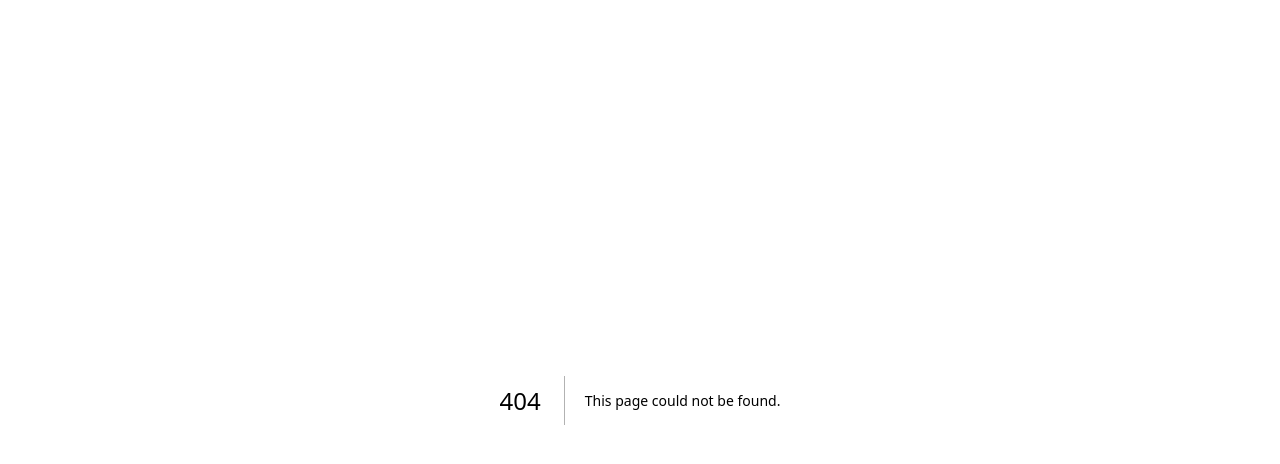
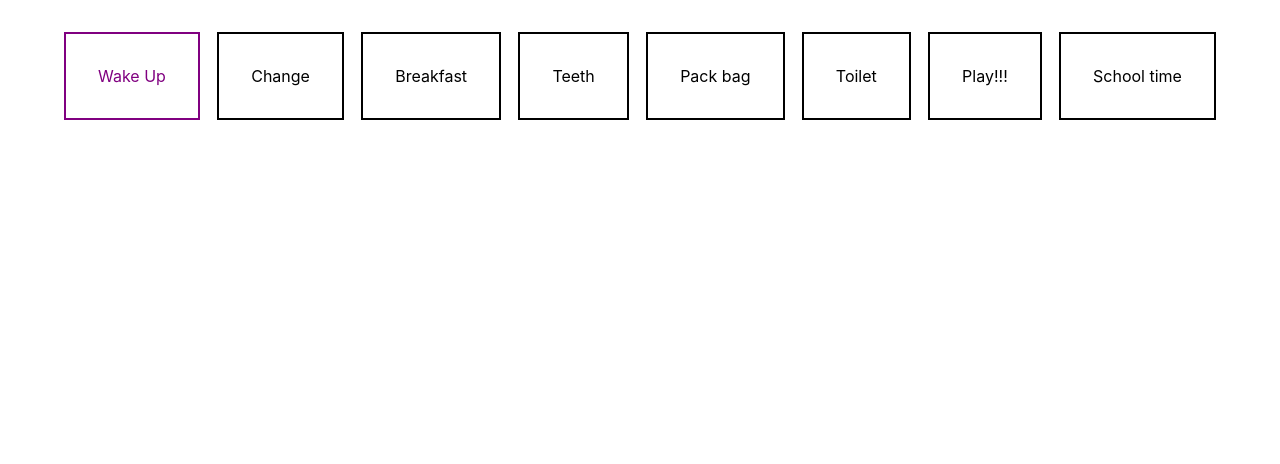
Before and after one commit to aliceals/ready-app, a Next.js app: page /tasks in a window 1280 px wide. Before the commit this address had no page. Shown: the top 464 px of the page. Built offline with nearby package versions, Linux system fonts and the light colour scheme.

Commit message:
Set up tasks

```diff
--- a/pages/_app.tsx
+++ b/pages/_app.tsx
@@ -1,6 +1,6 @@
-import '../styles/globals.css'
-import type { AppProps } from 'next/app'
+import "../styles/globals.css";
+import type { AppProps } from "next/app";
 
 export default function App({ Component, pageProps }: AppProps) {
-  return <Component {...pageProps} />
+  return <Component {...pageProps} />;
 }
--- /dev/null
+++ b/pages/tasks.tsx
@@ -0,0 +1,30 @@
+import styles from "../styles/Tasks.module.css";
+import data from "../public/data.json";
+import { useEffect, useState } from "react";
+
+export default function Tasks() {
+  const [tasks, setTasks] = useState<any[]>([]);
+
+  useEffect(() => {
+    setTasks(data.tasks);
+  }, []);
+
+  return (
+    <div className={styles.container}>
+      <div className={styles.taskBox}>
+        {data &&
+          tasks.length > 0 &&
+          tasks.map((p, i) => {
+            return (
+              <li
+                className={p.completed ? styles.completed : styles.uncompleted}
+                key={i}
+              >
+                {p.title}
+              </li>
+            );
+          })}
+      </div>
+    </div>
+  );
+}
--- /dev/null
+++ b/public/data.json
@@ -0,0 +1,52 @@
+{
+    "tasks": [
+        {
+            "title": "Wake Up",
+            "type": "start",
+            "completed": true,
+            "timeAllocated": 120
+        },
+        {
+            "title": "Change",
+            "type": "chore",
+            "completed": false,
+            "timeAllocated": 120
+        },
+        {
+            "title": "Breakfast",
+            "type": "chore",
+            "completed": false,
+            "timeAllocated": 120
+        },
+        {
+            "title": "Teeth",
+            "type": "chore",
+            "completed": false,
+            "timeAllocated": 120
+        },
+        {
+            "title": "Pack bag",
+            "type": "chore",
+            "completed": false,
+            "timeAllocated": 120
+        },
+        {
+            "title": "Toilet",
+            "type": "chore",
+            "completed": false,
+            "timeAllocated": 120
+        },
+        {
+            "title": "Play!!!",
+            "type": "fun",
+            "completed": false,
+            "timeAllocated": 120
+        },
+        {
+            "title": "School time",
+            "type": "school",
+            "completed": false,
+            "timeAllocated": 120
+        }
+    ]
+}
--- /dev/null
+++ b/styles/Tasks.module.css
@@ -0,0 +1,41 @@
+.container {
+    padding: 0 2rem;
+  }
+
+  .main {
+    /* min-height: 100vh; */
+    padding: 4rem 0;
+    flex: 1;
+    display: flex;
+    flex-direction: column;
+    justify-content: center;
+    align-items: center;
+  }
+
+  .description {
+    margin: 4rem 0;
+    line-height: 1.5;
+    font-size: 1.5rem;
+    color: green;
+  }
+
+  .completed {
+    color: purple;
+    border: 2px purple solid;
+    padding: 2em;
+  }
+
+  .uncompleted {
+    color: black;
+    border: 2px black solid;
+    padding: 2em;
+
+  }
+
+  .taskBox {
+    display: flex;
+    justify-content: space-between;
+    text-align: none;
+    list-style: none;
+    padding: 2em;
+  }
```
Also changed, not shown: pages/index.tsx (+8 -57 lines), styles/Home.module.css (+1 -89 lines).
